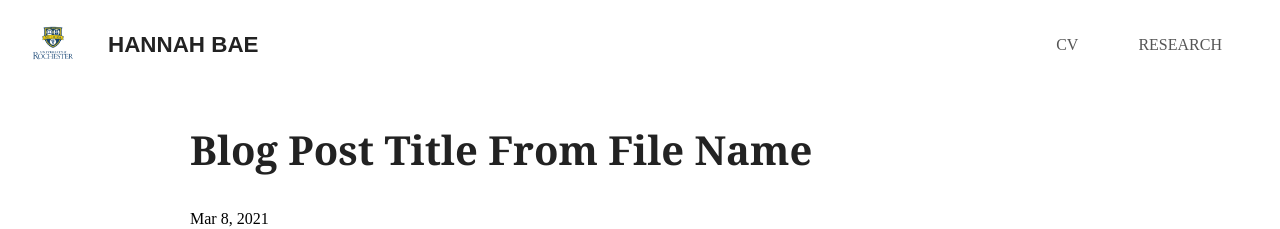
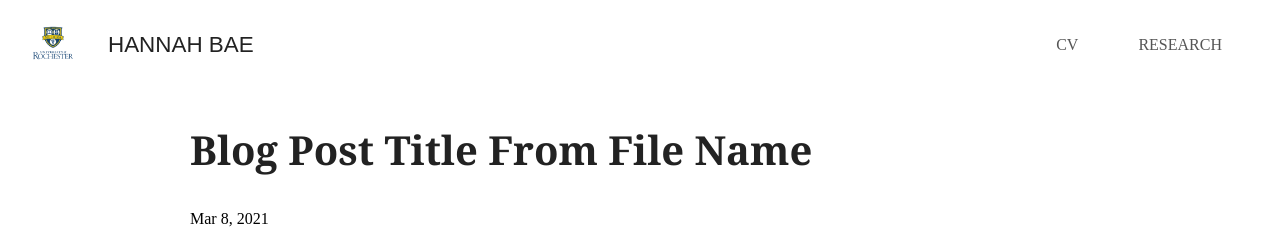
Before and after one commit to hannahbae895/hannahbae895.github.io, a Jekyll site: the page built from _posts/2021-03-08-blog-post-title-from-file-name.md, in a window 1280 px wide. Shown: the top 229 px of the page. Built offline with Jekyll 4.4.1, drawn with Linux system fonts in a browser that asks for light colours; some web fonts are replaced; our own code applies the rules of GitHub Pages for plain Markdown files.

Commit message:
Update override.css

```diff
--- a/css/override.css
+++ b/css/override.css
@@ -4,13 +4,14 @@
 }
 
 .site-title {
-  font-family: "Signika Negative", sans-serif;;
+  font-family: "Ancizar Sans", sans-serif;
   font-size: 1.4rem;               /* adjust size as needed */
   color: #222;
   text-decoration: none;
   display: flex;
   align-items: center;
-  font-weight: 600
+  font-weight: 700
+  letter-spacing: 2px;
 }
 
 .logo-title {
```
